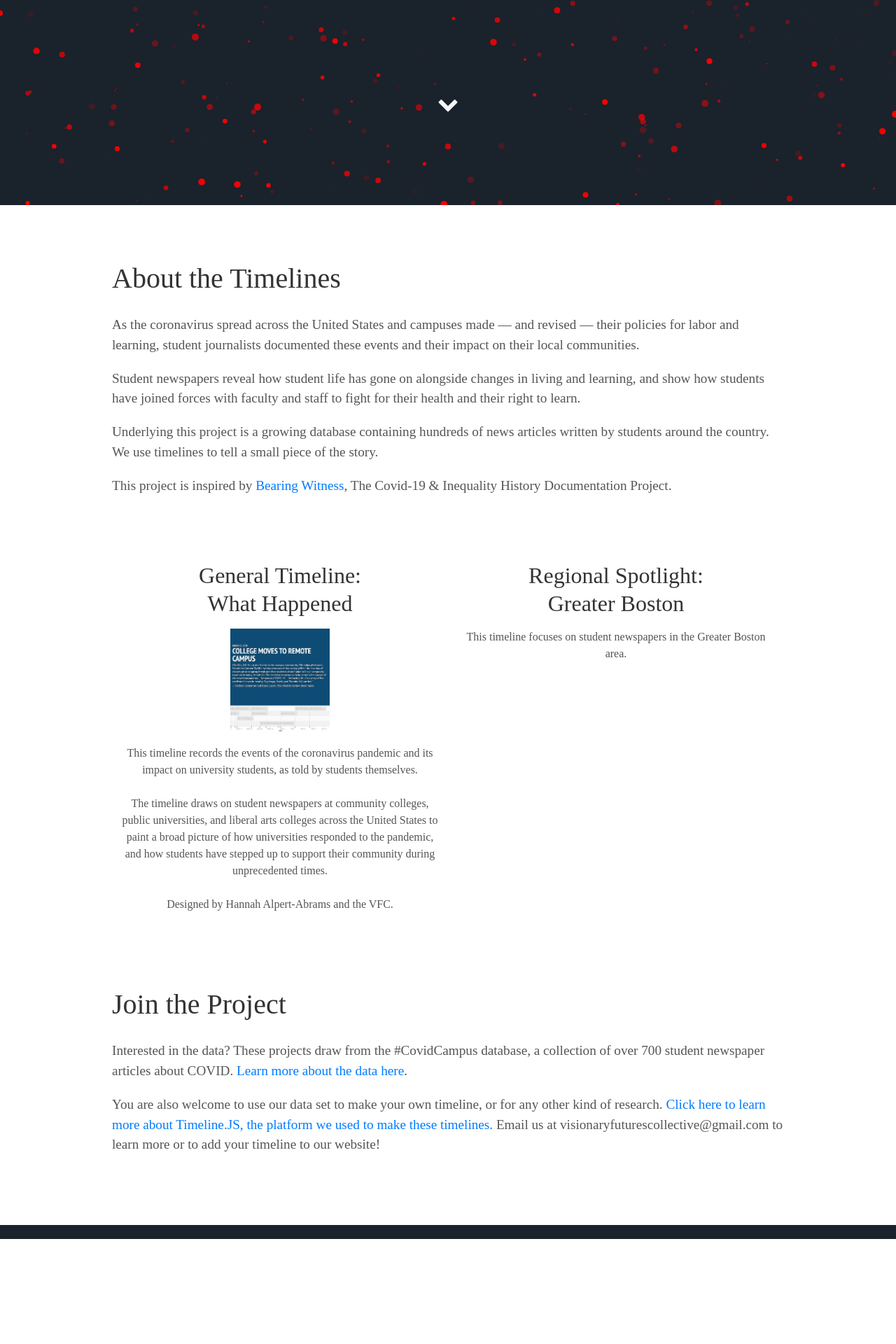
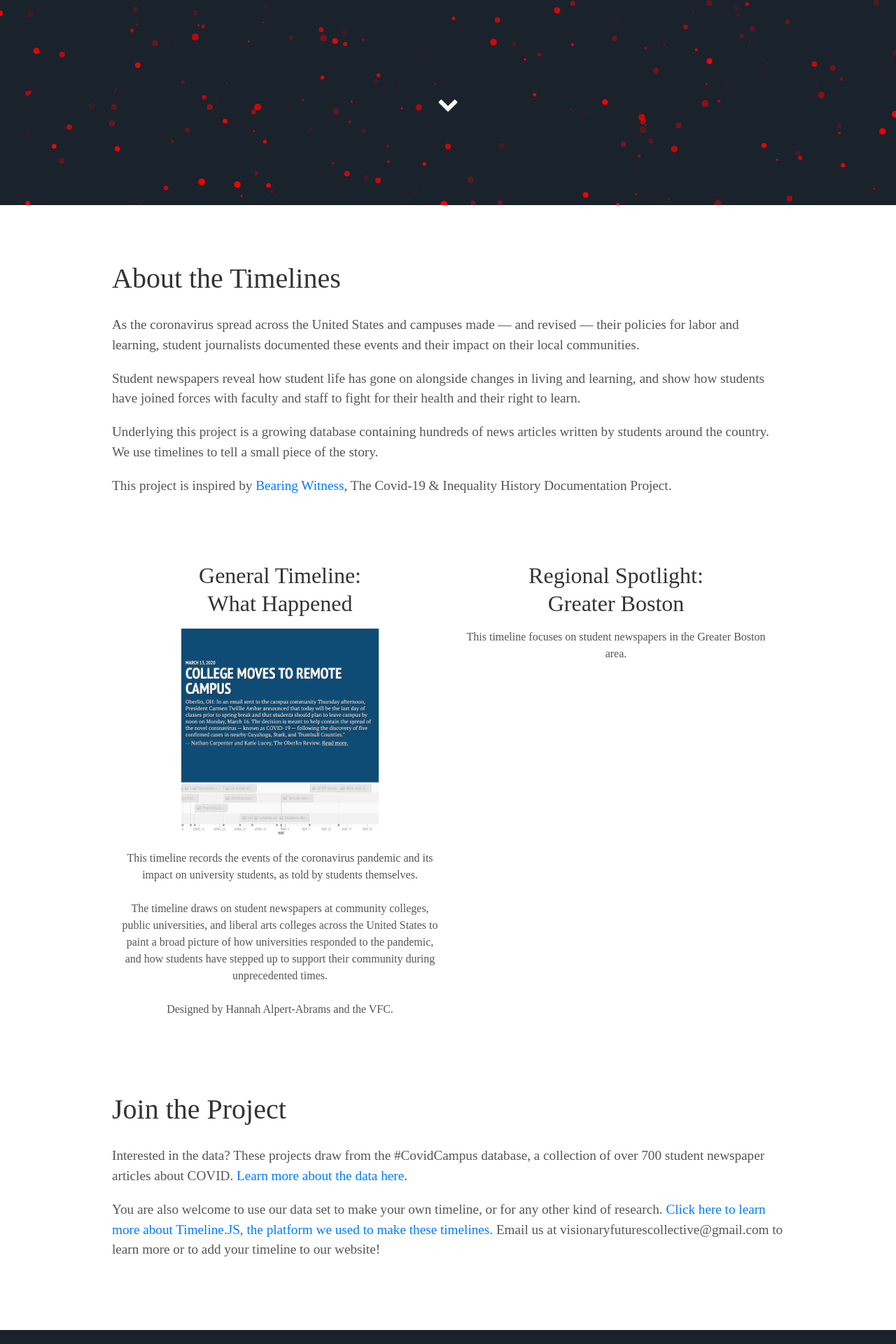
Before and after one commit to visionary-futures-collective/covid19, a Jekyll site: the page built from timeline.md, in a window 1280 px wide. Shown: the part 683-2603 px from the top of the page at 70% size. Built offline with Jekyll 4.4.1, drawn with Linux system fonts in a browser that asks for light colours; some web fonts are replaced; before the commit the page ends 2453 px from its top, so only the background shows below that.

Commit message:
image size

```diff
--- a/timeline.md
+++ b/timeline.md
@@ -16,7 +16,7 @@
 <div class="user">
   <div class="tech">
     <h2>General Timeline:<br> What Happened</h2>
-    	<p><a href="https://cdn.knightlab.com/libs/timeline3/latest/embed/index.html?source=12Q9u23GJuYgKOqNtnYbdhWGmXkdx-Um-Xx05Xj_rVgY&font=Default&lang=en&start_at_end=false&initial_zoom=2&height=650"><img src="https://visionary-futures-collective.github.io/covid19/img/vfc.timeline.wh.png" alt="CovidCampus timeline screenshot" height="150"></a></p>
+    	<p><a href="https://cdn.knightlab.com/libs/timeline3/latest/embed/index.html?source=12Q9u23GJuYgKOqNtnYbdhWGmXkdx-Um-Xx05Xj_rVgY&font=Default&lang=en&start_at_end=false&initial_zoom=2&height=650"><img src="https://visionary-futures-collective.github.io/covid19/img/vfc.timeline.wh.png" alt="CovidCampus timeline screenshot" height="300"></a></p>
     	<p>This timeline records the events of the coronavirus pandemic and its impact on university students, as told by students themselves.<br><br> The timeline draws on student newspapers at community colleges, public universities, and liberal arts colleges across the United States to paint a broad picture of how universities responded to the pandemic, and how students have stepped up to support their community during unprecedented times.<br><br>
     	Designed by Hannah Alpert-Abrams and the VFC. </p>
   </div>
```
